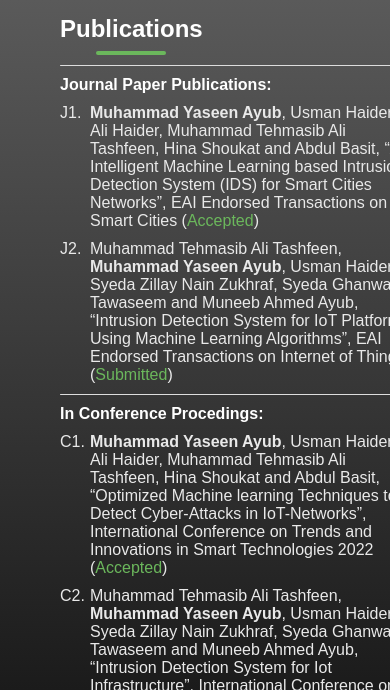
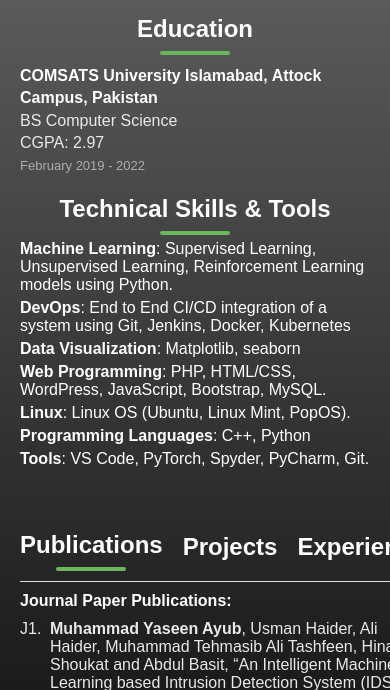
Before and after one commit to MuhammadYaseenAyub/Portfolio, a website built with Vite: page index.html in a window 390 px wide. Shown: the part 154-844 px from the top of the page. Built offline with nearby package versions, Linux system fonts and the light colour scheme.

Commit message:
add skills section

```diff
--- a/index.html
+++ b/index.html
@@ -11,21 +11,40 @@
       <h1>Muhammad Yaseen Ayub</h1>
       <div class="actions">
         <!-- <div class="btn filled">Website</div> -->
-        <a target="_blank" href="https://www.linkedin.com/in/m-yaseen-ayub/"><div style="text-decoration: none;" class="btn filled">LinkedIn</div></a>
-        <a target="_blank" href="https://github.com/MuhammadYaseenAyub"><div style="text-decoration: none;" class="btn filled">GitHub</div></a>
+        <a target="_blank" href="https://www.linkedin.com/in/m-yaseen-ayub/"
+          ><div style="text-decoration: none" class="btn filled">
+            LinkedIn
+          </div></a
+        >
+        <a target="_blank" href="https://github.com/MuhammadYaseenAyub"
+          ><div style="text-decoration: none" class="btn filled">GitHub</div></a
+        >
         <!-- <div class="btn filled">Twitter</div>
         <div class="btn filled">Facebook</div>
         <div class="btn filled">Instagram</div>
         <div class="btn filled">YouTube</div> -->
-        <a style="text-decoration: none;" href = "mailto: yaseen.ayub@ieee.org"><div class="btn">Email</div></a>
-        <a style="text-decoration: none;" href="tel:+92 312 1599576"><div class="btn">Call</div></a>
-
+        <a style="text-decoration: none" href="mailto: yaseen.ayub@ieee.org"
+          ><div class="btn">Email</div></a
+        >
+        <a style="text-decoration: none" href="tel:+92 312 1599576"
+          ><div class="btn">Call</div></a
+        >
       </div>
       <div class="content">
         <div class="publications">
-          <div class="heading">
-            <h2>Publications</h2>
-            <hr />
+          <div class="tabs">
+            <div class="heading active">
+              <h2>Publications</h2>
+              <hr />
+            </div>
+            <div class="heading">
+              <h2>Projects</h2>
+              <hr />
+            </div>
+            <div class="heading">
+              <h2>Experience</h2>
+              <hr />
+            </div>
           </div>
           <div class="publication-content">
             <div class="publication">
@@ -33,18 +52,23 @@
               <div class="title">Journal Paper Publications:</div>
               <ol style="--prefix: 'J'" prefix>
                 <li>
-                  <b>Muhammad Yaseen Ayub</b>, Usman Haider, Ali Haider, Muhammad
-                  Tehmasib Ali Tashfeen, Hina Shoukat and Abdul Basit, “An
-                  Intelligent Machine Learning based Intrusion Detection System
-                  (IDS) for Smart Cities Networks”, EAI Endorsed Transactions on
-                  Smart Cities (<span style="color: #6bb75c;">Accepted</span>)
+                  <b>Muhammad Yaseen Ayub</b>, Usman Haider, Ali Haider,
+                  Muhammad Tehmasib Ali Tashfeen, Hina Shoukat and Abdul Basit,
+                  “An Intelligent Machine Learning based Intrusion Detection
+                  System (IDS) for Smart Cities Networks”, EAI Endorsed
+                  Transactions on Smart Cities (<span style="color: #6bb75c"
+                    >Accepted</span
+                  >)
                 </li>
                 <li>
-                  Muhammad Tehmasib Ali Tashfeen, <b>Muhammad Yaseen Ayub</b>, Usman
-                  Haider, Syeda Zillay Nain Zukhraf, Syeda Ghanwa Tawaseem and
-                  Muneeb Ahmed Ayub, “Intrusion Detection System for IoT
+                  Muhammad Tehmasib Ali Tashfeen, <b>Muhammad Yaseen Ayub</b>,
+                  Usman Haider, Syeda Zillay Nain Zukhraf, Syeda Ghanwa Tawaseem
+                  and Muneeb Ahmed Ayub, “Intrusion Detection System for IoT
                   Platforms Using Machine Learning Algorithms”, EAI Endorsed
-                  Transactions on Internet of Things (<span style="color: #6bb75c;">Submitted</span>)
+                  Transactions on Internet of Things (<span
+                    style="color: #6bb75c"
+                    >Submitted</span
+                  >)
                 </li>
               </ol>
             </div>
@@ -53,26 +77,34 @@
               <div class="title">In Conference Procedings:</div>
               <ol style="--prefix: 'C'" prefix>
                 <li>
-                  <b>Muhammad Yaseen Ayub</b>, Usman Haider, Ali Haider, Muhammad
-                  Tehmasib Ali Tashfeen, Hina Shoukat and Abdul Basit,
+                  <b>Muhammad Yaseen Ayub</b>, Usman Haider, Ali Haider,
+                  Muhammad Tehmasib Ali Tashfeen, Hina Shoukat and Abdul Basit,
                   “Optimized Machine learning Techniques to Detect Cyber-Attacks
                   in IoT-Networks”, International Conference on Trends and
-                  Innovations in Smart Technologies 2022 (<span style="color: #6bb75c;">Accepted</span>)
+                  Innovations in Smart Technologies 2022 (<span
+                    style="color: #6bb75c"
+                    >Accepted</span
+                  >)
                 </li>
                 <li>
-                  Muhammad Tehmasib Ali Tashfeen, <b>Muhammad Yaseen Ayub</b>, Usman
-                  Haider, Syeda Zillay Nain Zukhraf, Syeda Ghanwa Tawaseem and
-                  Muneeb Ahmed Ayub, “Intrusion Detection System for Iot
+                  Muhammad Tehmasib Ali Tashfeen, <b>Muhammad Yaseen Ayub</b>,
+                  Usman Haider, Syeda Zillay Nain Zukhraf, Syeda Ghanwa Tawaseem
+                  and Muneeb Ahmed Ayub, “Intrusion Detection System for Iot
                   Infrastructure”, International Conference on Trends and
-                  Innovations in Smart Technologies 2022 (<span style="color: #6bb75c;">Accepted</span>)
+                  Innovations in Smart Technologies 2022 (<span
+                    style="color: #6bb75c"
+                    >Accepted</span
+                  >)
                 </li>
                 <li>
-                  Maria Nawaz Chohan, Usman Haider, <b>Muhammad Yaseen Ayub</b>, Hina
-                  Shoukat, Syeda Zillay Nain Zukhraf and Muhammad Furqan Ul
+                  Maria Nawaz Chohan, Usman Haider, <b>Muhammad Yaseen Ayub</b>,
+                  Hina Shoukat, Syeda Zillay Nain Zukhraf and Muhammad Furqan Ul
                   Hassan, “Smart Cities Enabled Machine Learning Based Intrusion
                   Detection System for IoT-Networks”, International Conference
-                  on Trends and Innovations in Smart Technologies 2022
-                  (<span style="color: #6bb75c;">Accepted</span>)
+                  on Trends and Innovations in Smart Technologies 2022 (<span
+                    style="color: #6bb75c"
+                    >Accepted</span
+                  >)
                 </li>
               </ol>
             </div>
@@ -81,40 +113,61 @@
               <div class="title">Book Chapter Publications:</div>
               <ol style="--prefix: 'B'" prefix>
                 <li>
-                  <b>Muhammad Yaseen Ayub</b>, Mohammad Ammar Mehdi, Syeda Ghanwa
-                  Tawaseem, Syeda Zillay Nain Zukhraf, Zupash. "Role of
+                  <b>Muhammad Yaseen Ayub</b>, Mohammad Ammar Mehdi, Syeda
+                  Ghanwa Tawaseem, Syeda Zillay Nain Zukhraf, Zupash. "Role of
                   Computational Intelligence in Cybersecurity." In Big Data
                   Analytics and Computational Intelligence for Cybersecurity,
-                  pp. 127-137. Springer, Cham, 2022. <br>
-                  <a style="text-decoration: none; color: #6bb75c;" target="_blank" href="https://link.springer.com/chapter/10.1007/978-3-031-05752-6_8">Link: https://link.springer.com/chapter/10.1007/978-3-031-05752-6_8</a>
+                  pp. 127-137. Springer, Cham, 2022. <br />
+                  <a
+                    style="text-decoration: none; color: #6bb75c"
+                    target="_blank"
+                    href="https://link.springer.com/chapter/10.1007/978-3-031-05752-6_8"
+                    >Link:
+                    https://link.springer.com/chapter/10.1007/978-3-031-05752-6_8</a
+                  >
                 </li>
                 <li>
-                  Abbas Ikram, Syeda Ghanwa Tawaseem, <b>Muhammad Yaseen Ayub</b>,
-                  Syeda Zillay Nain Zukhraf. "Computational Intelligence
-                  Techniques for Cyberspace Intrusion Detection System." In Big
-                  Data Analytics and Computational Intelligence for
-                  Cybersecurity, pp. 139-147. Springer, Cham, 2022. <br>
-                  <a style="text-decoration: none; color: #6bb75c;" target="_blank" href="https://link.springer.com/chapter/10.1007/978-3-031-05752-6_9">Link: https://link.springer.com/chapter/10.1007/978-3-031-05752-6_9</a>
+                  Abbas Ikram, Syeda Ghanwa Tawaseem,
+                  <b>Muhammad Yaseen Ayub</b>, Syeda Zillay Nain Zukhraf.
+                  "Computational Intelligence Techniques for Cyberspace
+                  Intrusion Detection System." In Big Data Analytics and
+                  Computational Intelligence for Cybersecurity, pp. 139-147.
+                  Springer, Cham, 2022. <br />
+                  <a
+                    style="text-decoration: none; color: #6bb75c"
+                    target="_blank"
+                    href="https://link.springer.com/chapter/10.1007/978-3-031-05752-6_9"
+                    >Link:
+                    https://link.springer.com/chapter/10.1007/978-3-031-05752-6_9</a
+                  >
                 </li>
                 <li>
-                  <b>Muhammad Yaseen Ayub</b>, Dr. Farman Ali Khan and Muhammad Hamza
-                  Akhlaq. "Machine Learning in Detection of Disease." In Machine
-                  Intelligence for Internet of Medical Things: Applications and
-                  Future Trends. Bentham Science, 2022 (<span style="color: #6bb75c;">Accepted</span>)
+                  <b>Muhammad Yaseen Ayub</b>, Dr. Farman Ali Khan and Muhammad
+                  Hamza Akhlaq. "Machine Learning in Detection of Disease." In
+                  Machine Intelligence for Internet of Medical Things:
+                  Applications and Future Trends. Bentham Science, 2022 (<span
+                    style="color: #6bb75c"
+                    >Accepted</span
+                  >)
                 </li>
                 <li>
-                  Hina Shoukat, <b>Muhammad Yaseen Ayub</b>, Mariya Ouaissa and Inam
-                  Ullah Khan. "A Review on Self Learning Routing Protocols for
-                  Autonomous Unmanned Aerial Networks (A-UAN)." In Advances in
-                  Autonomous Navigation through Intelligent Technologies. Apple
-                  Academic Press, 2022 (<span style="color: #6bb75c;">Submitted</span>)
+                  Hina Shoukat, <b>Muhammad Yaseen Ayub</b>, Mariya Ouaissa and
+                  Inam Ullah Khan. "A Review on Self Learning Routing Protocols
+                  for Autonomous Unmanned Aerial Networks (A-UAN)." In Advances
+                  in Autonomous Navigation through Intelligent Technologies.
+                  Apple Academic Press, 2022 (<span style="color: #6bb75c"
+                    >Submitted</span
+                  >)
                 </li>
                 <li>
-                  Usman Haider, Hina Shoukat, <b>Muhammad Yaseen Ayub</b>, Muhammad
-                  Tehmasib Ali Tashfeen, Syeda Tarendeep Kaur Bhattia and Inam
-                  Ullah Khan, “Cyber Attack Detection Analysis using Machine
-                  Learning for IoT Based UAV-Network”, In Cyber Security for
-                  Next Generation Computing Technologies. (<span style="color: #6bb75c;">Submitted</span>)
+                  Usman Haider, Hina Shoukat, <b>Muhammad Yaseen Ayub</b>,
+                  Muhammad Tehmasib Ali Tashfeen, Syeda Tarendeep Kaur Bhattia
+                  and Inam Ullah Khan, “Cyber Attack Detection Analysis using
+                  Machine Learning for IoT Based UAV-Network”, In Cyber Security
+                  for Next Generation Computing Technologies. (<span
+                    style="color: #6bb75c"
+                    >Submitted</span
+                  >)
                 </li>
               </ol>
             </div>
@@ -127,12 +180,41 @@
               <hr />
             </div>
             <div class="education-content">
-              <div class="university">COMSATS University Islamabad, Attock Campus, Pakistan</div>
+              <div class="university">
+                COMSATS University Islamabad, Attock Campus, Pakistan
+              </div>
               <div class="degree">BS Computer Science</div>
               <div class="gpa">CGPA: 2.97</div>
               <div class="years">February 2019 - 2022</div>
             </div>
-
+          </div>
+          <div class="skills">
+            <div class="heading">
+              <h2>Technical Skills & Tools</h2>
+              <hr />
+            </div>
+            <p>
+              <b>Machine Learning</b>: Supervised Learning, Unsupervised Learning,
+              Reinforcement Learning models using Python.
+            </p>
+            <p>
+              <b>DevOps</b>: End to End CI/CD integration of a system using Git, Jenkins, Docker, Kubernetes
+            </p>
+            <p>
+              <b>Data Visualization</b>: Matplotlib, seaborn
+            </p>
+            <p>
+              <b>Web Programming</b>: PHP, HTML/CSS, WordPress, JavaScript, Bootstrap, MySQL.
+            </p>
+            <p>
+              <b>Linux</b>: Linux OS (Ubuntu, Linux Mint, PopOS).
+            </p>
+            <p>
+              <b>Programming Languages</b>: C++, Python
+            </p>
+            <p>
+              <b>Tools</b>: VS Code, PyTorch, Spyder, PyCharm, Git.
+            </p>
           </div>
         </div>
       </div>
--- a/style.css
+++ b/style.css
@@ -55,6 +55,16 @@ h1 {
   display: flex;
   align-items: flex-start;
   gap: 50px;
+}
+.tabs {
+  display: flex;
+  gap: 20px;
+}
+.tabs > .heading {
+  cursor: pointer;
+}
+.tabs > .heading:not(.active) > hr {
+  display: none;
 }
 .publications {
   flex: 3;
@@ -143,3 +153,25 @@ ol[prefix] > li::before {
   color: #adadad;
   font-size: small;
 }
+
+.skills > p {
+  margin: 5px 0;
+  color: #fff;
+}
+
+@media screen and (max-width: 768px) {
+  .app {
+    padding: 20px;
+    padding-left: 20px;
+  }
+  .content {
+    flex-direction: column-reverse;
+  }
+  .publications {
+    flex: 1;
+  }
+  .right-section {
+    flex: 1;
+    position: static;
+  }
+}
```
Also changed, not shown: 1 other file.
